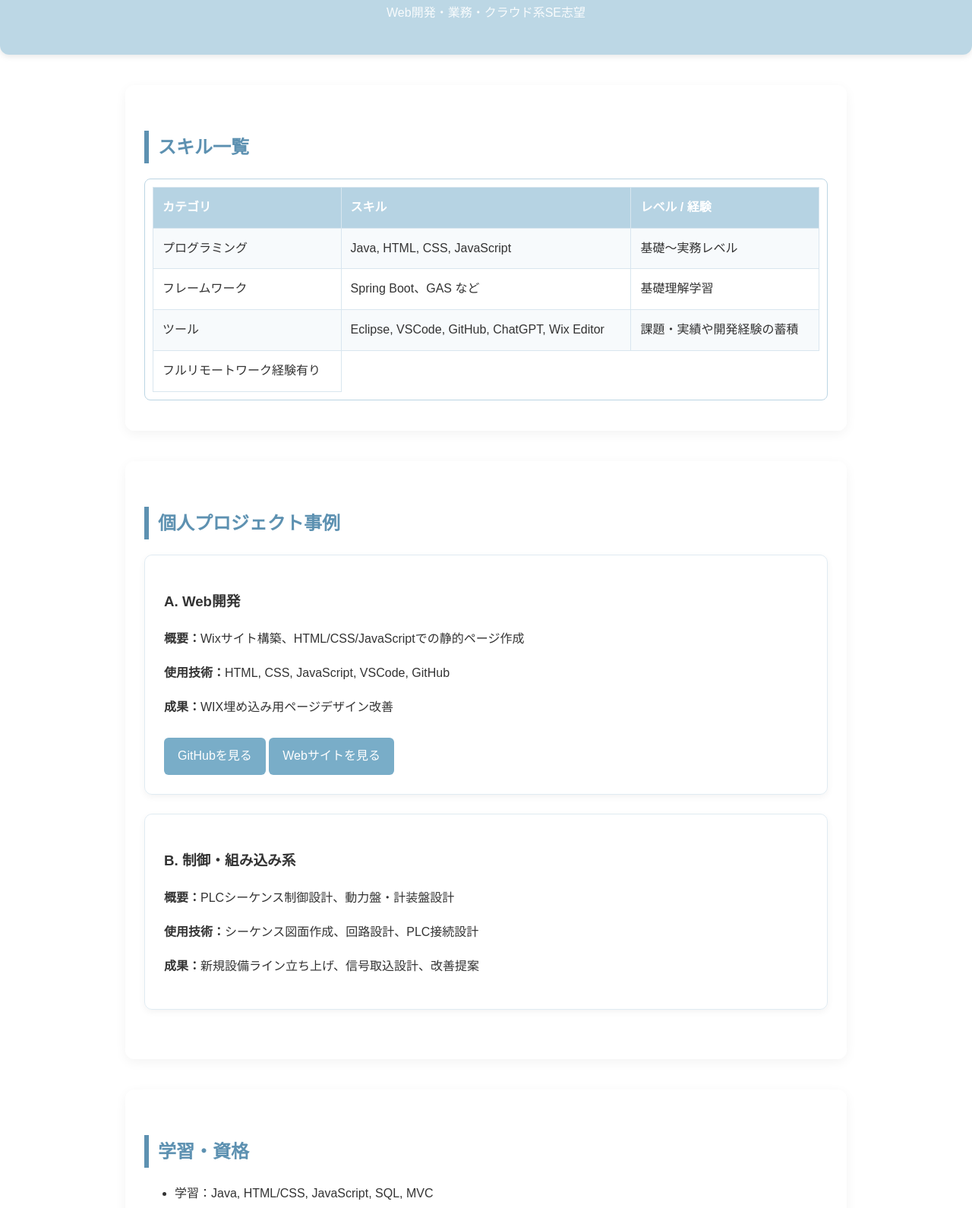
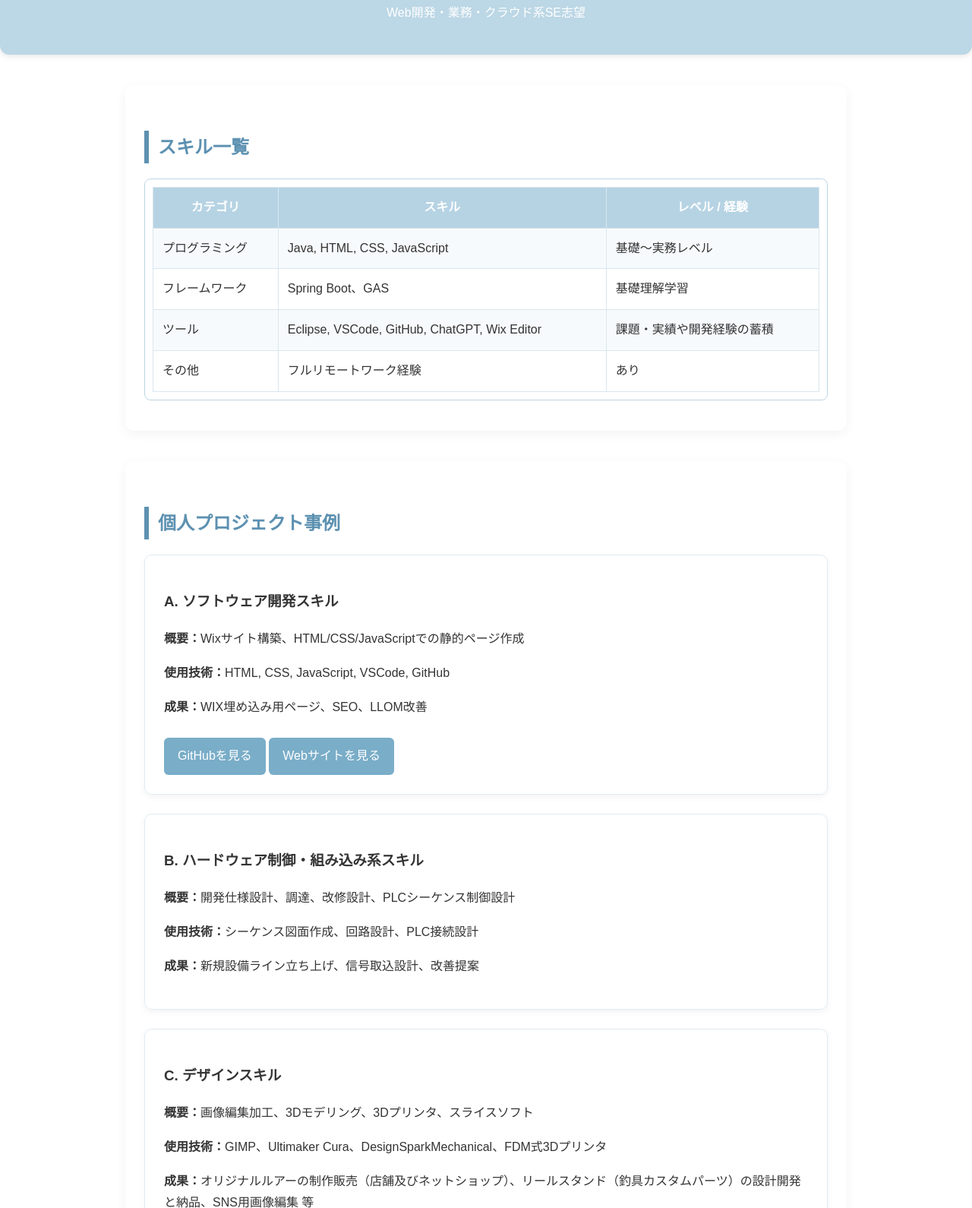
Before and after one commit to appvoss/portfolio, a plain HTML site: page index.html in a window 1280 px wide. Shown: the part 99-1689 px from the top of the page at 76% size. Drawn offline with nearby package versions, Linux system fonts and the light colour scheme.

Commit message:
Update index.html
デザイン統合、修正

```diff
--- a/index.html
+++ b/index.html
@@ -5,7 +5,6 @@
 <meta name="viewport" content="width=device-width, initial-scale=1.0">
 <title>山下勇磨 ポートフォリオ</title>
 
-<!-- ✅ AOS（Animate On Scroll） -->
 <link href="https://unpkg.com/aos@2.3.4/dist/aos.css" rel="stylesheet">
 
 <style>
@@ -16,12 +15,12 @@ body {
   margin: 0;
   padding: 0;
   color: #333;
-  background: transparent; /* 背景を透過 */
+  background: transparent;
 }
 
 /* --- ヘッダー --- */
 header {
-  background: rgba(143,188,212,0.6); /* 半透明に変更 */
+  background: rgba(143,188,212,0.6);
   color: #fff;
   padding: 40px 0;
   text-align: center;
@@ -29,24 +28,15 @@ header {
   border-radius: 12px;
 }
 
-header h1 {
-  margin: 0;
-  font-size: 30px;
-  letter-spacing: 1px;
-}
-
-header p {
-  margin: 8px 0 0;
-  font-size: 16px;
-  opacity: 0.9;
-}
+header h1 { margin: 0; font-size: 30px; }
+header p { margin: 8px 0 0; font-size: 16px; }
 
 /* --- セクション --- */
 section {
   padding: 40px 25px;
   max-width: 900px;
   margin: 40px auto;
-  background: rgba(255, 255, 255, 0.6); /* 半透明白 */
+  background: rgba(255, 255, 255, 0.6);
   border-radius: 12px;
   box-shadow: 0 4px 15px rgba(0,0,0,0.05);
   backdrop-filter: blur(8px);
@@ -63,7 +53,6 @@ h2 {
 /* --- スキルテーブル --- */
 .table-wrapper {
   overflow-x: auto;
-  margin: 0 auto;
   border: 1px solid #bcd5e3;
   border-radius: 8px;
   padding: 10px;
@@ -78,13 +67,11 @@ h2 {
 .table-wrapper th, .table-wrapper td {
   border: 1px solid #d9e6ef;
   padding: 12px;
-  text-align: left;
 }
 
 .table-wrapper th {
   background-color: rgba(164,200,220,0.8);
   color: #fff;
-  font-weight: 600;
 }
 
 .table-wrapper tr:nth-child(even) {
@@ -110,21 +97,15 @@ a.button {
   border-radius: 6px;
   text-decoration: none;
   margin-top: 10px;
-  transition: background 0.3s ease;
 }
-
-a.button:hover {
-  background: rgba(88,140,169,0.9);
-}
+a.button:hover { background: rgba(88,140,169,0.9); }
 
 /* --- フッター --- */
 footer {
   text-align: center;
   padding: 25px;
-  background: rgba(68,105,125,0.6); /* 半透明 */
+  background: rgba(68,105,125,0.6);
   color: #fff;
-  font-size: 14px;
-  letter-spacing: 0.5px;
   border-radius: 12px;
 }
 
@@ -139,13 +120,14 @@ footer {
 
 <body>
 
-<header data-aos="fade-up" data-aos-delay="0">
+<header data-aos="fade-up">
   <h1>山下勇磨 ポートフォリオ</h1>
   <p>Web開発・業務・クラウド系SE志望</p>
 </header>
 
-<section id="skills" data-aos="fade-up" data-aos-delay="500">
+<section id="skills" data-aos="fade-up" data-aos-delay="400">
   <h2>スキル一覧</h2>
+
   <div class="table-wrapper">
     <table>
       <tr>
@@ -153,35 +135,63 @@ footer {
         <th>スキル</th>
         <th>レベル / 経験</th>
       </tr>
-      <tr><td>プログラミング</td><td>Java, HTML, CSS, JavaScript</td><td>基礎〜実務レベル</td></tr>
-      <tr><td>フレームワーク</td><td>Spring Boot、GAS など</td><td>基礎理解学習</td></tr>
-      <tr><td>ツール</td><td>Eclipse, VSCode, GitHub, ChatGPT, Wix Editor</td><td>課題・実績や開発経験の蓄積</td></tr>
-      <tr><td>フルリモートワーク経験有り</td></td></tr>
+      <tr>
+        <td>プログラミング</td>
+        <td>Java, HTML, CSS, JavaScript</td>
+        <td>基礎〜実務レベル</td>
+      </tr>
+      <tr>
+        <td>フレームワーク</td>
+        <td>Spring Boot、GAS</td>
+        <td>基礎理解学習</td>
+      </tr>
+      <tr>
+        <td>ツール</td>
+        <td>Eclipse, VSCode, GitHub, ChatGPT, Wix Editor</td>
+        <td>課題・実績や開発経験の蓄積</td>
+      </tr>
+      <tr>
+        <td>その他</td>
+        <td>フルリモートワーク経験</td>
+        <td>あり</td>
+      </tr>
     </table>
   </div>
 </section>
 
-<section id="projects" data-aos="fade-up" data-aos-delay="1000">
+<section id="projects" data-aos="fade-up" data-aos-delay="800">
   <h2>個人プロジェクト事例</h2>
 
+  <!-- A -->
   <div class="project-card">
-    <h3>A. Web開発</h3>
+    <h3>A. ソフトウェア開発スキル</h3>
     <p><strong>概要：</strong>Wixサイト構築、HTML/CSS/JavaScriptでの静的ページ作成</p>
     <p><strong>使用技術：</strong>HTML, CSS, JavaScript, VSCode, GitHub</p>
-    <p><strong>成果：</strong>WIX埋め込み用ページデザイン改善</p>
+    <p><strong>成果：</strong>WIX埋め込み用ページ、SEO、LLOM改善</p>
+
     <a class="button" href="https://gist.github.com/appvoss/e992a73256dfebe4b8e95d172f598121" target="_blank">GitHubを見る</a>
     <a class="button" href="https://www.aplamodel-fishing.com/" target="_blank">Webサイトを見る</a>
   </div>
 
+  <!-- B -->
   <div class="project-card">
-    <h3>B. 制御・組み込み系</h3>
-    <p><strong>概要：</strong>PLCシーケンス制御設計、動力盤・計装盤設計</p>
+    <h3>B. ハードウェア制御・組み込み系スキル</h3>
+    <p><strong>概要：</strong>開発仕様設計、調達、改修設計、PLCシーケンス制御設計</p>
     <p><strong>使用技術：</strong>シーケンス図面作成、回路設計、PLC接続設計</p>
     <p><strong>成果：</strong>新規設備ライン立ち上げ、信号取込設計、改善提案</p>
   </div>
+
+  <!-- C -->
+  <div class="project-card">
+    <h3>C. デザインスキル</h3>
+    <p><strong>概要：</strong>画像編集加工、3Dモデリング、3Dプリンタ、スライスソフト</p>
+    <p><strong>使用技術：</strong>GIMP、Ultimaker Cura、DesignSparkMechanical、FDM式3Dプリンタ</p>
+    <p><strong>成果：</strong>オリジナルルアーの制作販売（店舗及びネットショップ）、リールスタンド（釣具カスタムパーツ）の設計開発と納品、SNS用画像編集 等</p>
+  </div>
+
 </section>
 
-<section id="education" data-aos="fade-up" data-aos-delay="1500">
+<section id="education" data-aos="fade-up" data-aos-delay="1200">
   <h2>学習・資格</h2>
   <ul>
     <li>学習：Java, HTML/CSS, JavaScript, SQL, MVC</li>
@@ -189,16 +199,15 @@ footer {
   </ul>
 </section>
 
-<section id="contact" data-aos="fade-up" data-aos-delay="2000">
+<section id="contact" data-aos="fade-up" data-aos-delay="1600">
   <h2>連絡先</h2>
   <p>Email: <a href="mailto:aplamodel@outlook.com">aplamodel@outlook.com</a></p>
 </section>
 
-<footer data-aos="fade-up" data-aos-delay="2500">
+<footer data-aos="fade-up" data-aos-delay="2000">
   <p>© 2025 山下勇磨</p>
 </footer>
 
-<!-- ✅ AOSスクリプト -->
 <script src="https://unpkg.com/aos@2.3.4/dist/aos.js"></script>
 <script>
 window.addEventListener('load', function() {
```
